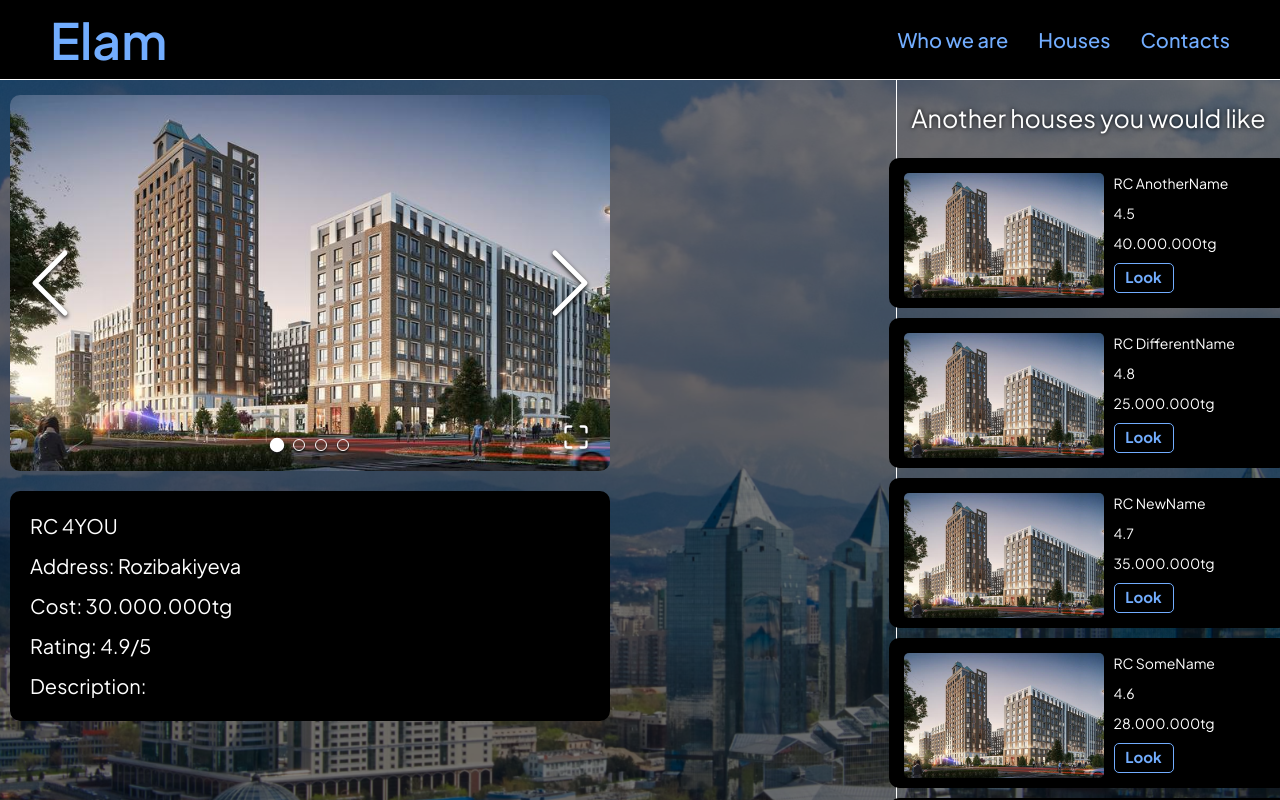
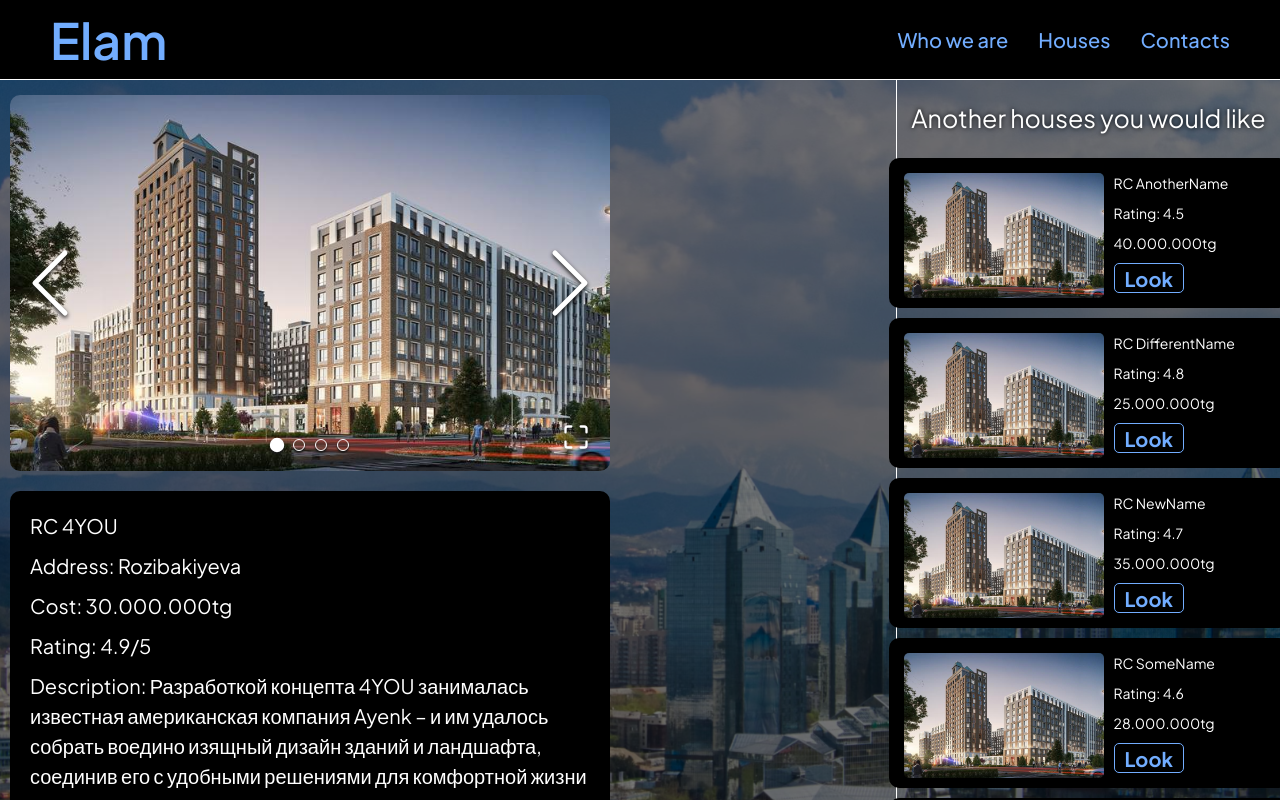
Before and after one commit to alikzilla/elamApp, a React (Create React App) app in the folder frontend/elamfront/: page /#/houses/1 in a window 1280 px wide. Shown: the top 800 px of the page. Built offline with nearby package versions, Linux system fonts and the light colour scheme.

Commit message:
separate button to independent component

```diff
--- a/frontend/elamfront/src/components/button/Button.jsx
+++ b/frontend/elamfront/src/components/button/Button.jsx
@@ -1,7 +1,8 @@
+import styles from "./button.module.css";
 
-const Button = ({ children, styles }) => {
+const Button = ({ children, width, height }) => {
     return (
-        <button className={styles}> {children} </button>
+        <button className={styles.button} style={{height: height + "px", width: width + "px"}}> {children} </button>
     );
 }
 
--- /dev/null
+++ b/frontend/elamfront/src/components/button/button.module.css
@@ -0,0 +1,18 @@
+.button {
+  height: 50px;
+  padding: 0 10px;
+  font-size: 20px;
+  font-weight: 700;
+  background-color: black;
+  border: 1px solid rgb(114, 173, 255);
+  border-radius: 5px;
+  color: rgb(114, 173, 255);
+  transition: all 0.3s;
+  cursor: pointer;
+}
+
+.button:hover {
+  background-color: rgb(114, 173, 255);
+  color: white;
+  border: 1px solid black;
+}
--- a/frontend/elamfront/src/components/mapBlock/mapBlock.module.css
+++ b/frontend/elamfront/src/components/mapBlock/mapBlock.module.css
@@ -8,6 +8,8 @@
   flex-direction: column;
   align-items: center;
   justify-content: space-evenly;
+  font-weight: 600;
+  font-size: 20px;
 }
 
 .mapWrapper {
--- a/frontend/elamfront/src/pages/contactPage/components/ContactForm.jsx
+++ b/frontend/elamfront/src/pages/contactPage/components/ContactForm.jsx
@@ -1,5 +1,6 @@
 import { useState } from "react";
 import styles from "../contactpage.module.css";
+import Button from "../../../components/button/Button";
 
 const ContactForm = ({}) => {
   const [ nameText, setNameText ] = useState("");
@@ -38,7 +39,7 @@ const ContactForm = ({}) => {
         <label htmlFor="message">Message:</label>
         <textarea name="message" id="message" placeholder="Yout message" onChange={MessageTextHandler} ></textarea>
       </div>
-      <button className={styles.button} onClick={sendMessage}>Send Message</button>
+      <Button onClick={sendMessage}>Send Message</Button>
     </section>
   )
 }
--- a/frontend/elamfront/src/pages/contactPage/contactpage.module.css
+++ b/frontend/elamfront/src/pages/contactPage/contactpage.module.css
@@ -12,6 +12,7 @@
   gap: 40px;
   color: white;
   font-size: 20px;
+  font-weight: 600;
   text-shadow: 0px 0px 5px black;
   padding-top: 110px;
   padding-bottom: 50px;
@@ -53,22 +54,3 @@
 .inputWrapper textarea {
   padding: 10px 10px;
 }
-
-.button {
-  height: 50px;
-  padding: 0 10px;
-  font-size: 20px;
-  font-weight: 700;
-  background-color: black;
-  border: 1px solid rgb(114, 173, 255);
-  border-radius: 5px;
-  color: rgb(114, 173, 255);
-  transition: all 0.3s;
-  cursor: pointer;
-}
-
-.button:hover {
-  background-color: rgb(114, 173, 255);
-  color: white;
-  border: 1px solid black;
-}
--- a/frontend/elamfront/src/pages/homePage/components/welcomeBlock/welcomeBlock.module.css
+++ b/frontend/elamfront/src/pages/homePage/components/welcomeBlock/welcomeBlock.module.css
@@ -11,5 +11,6 @@
   justify-content: center;
   color: white;
   font-size: 40px;
+  font-weight: 600;
   text-shadow: 0px 0px 5px black;
 }
--- a/frontend/elamfront/src/pages/houseItemPage/HouseItemPage.jsx
+++ b/frontend/elamfront/src/pages/houseItemPage/HouseItemPage.jsx
@@ -26,7 +26,7 @@ function HouseItemPage() {
           <p>Address: {house.address}</p>
           <p>Cost: {house.cost}</p>
           <p>Rating: {house.rating}/5</p>
-          <p>Description: </p>
+          <p>Description: {house.description}</p>
         </div>
       </div>
       <div className={styles.sidebar}>
--- a/frontend/elamfront/src/pages/houseItemPage/components/HouseCard.jsx
+++ b/frontend/elamfront/src/pages/houseItemPage/components/HouseCard.jsx
@@ -1,5 +1,6 @@
 import styles from "./houseCard.module.css";
 import { Link } from "react-router-dom";
+import Button from "../../../components/button/Button";
 
 const HouseCard = ({ house }) => {
   return (
@@ -7,10 +8,10 @@ const HouseCard = ({ house }) => {
       <img src={house.img} alt={house.name} className={styles.houseImage} />
       <div className={styles.houseInfo}>
         <h1>{house.name}</h1>
-        <p>{house.rating}</p>
+        <p>Rating: {house.rating}</p>
         <p>{house.cost}</p>
         <Link to={`/houses/${house.id}`}>
-          <button>Look</button>
+          <Button height={30}>Look</Button>
         </Link>
       </div>
     </section>
--- a/frontend/elamfront/src/pages/houseItemPage/components/houseCard.module.css
+++ b/frontend/elamfront/src/pages/houseItemPage/components/houseCard.module.css
@@ -22,22 +22,3 @@
   flex-direction: column;
   justify-content: space-between;
 }
-
-.houseInfo button {
-  height: 30px;
-  width: 60px;
-  font-size: 15px;
-  font-weight: 700;
-  background-color: black;
-  border: 1px solid rgb(114, 173, 255);
-  border-radius: 5px;
-  color: rgb(114, 173, 255);
-  transition: all 0.3s;
-  cursor: pointer;
-}
-
-.houseInfo button:hover {
-  background-color: rgb(114, 173, 255);
-  color: white;
-  border: 1px solid black;
-}
--- a/frontend/elamfront/src/pages/housesPage/components/Housecard.jsx
+++ b/frontend/elamfront/src/pages/housesPage/components/Housecard.jsx
@@ -1,5 +1,6 @@
 import styles from "./pricecomp.module.css";
 import { Link } from "react-router-dom";
+import Button from "../../../components/button/Button";
 
 const Housecard = ({ id, img, name, cost, address, rating }) => {
   return (
@@ -14,7 +15,7 @@ const Housecard = ({ id, img, name, cost, address, rating }) => {
         </div>
         <div className={styles.controlContent}>
           <Link to={`/houses/${id}`}>
-            <button>Look</button>
+            <Button>Look</Button>
           </Link>
         </div>
       </div>
--- a/frontend/elamfront/src/pages/housesPage/components/pricecomp.module.css
+++ b/frontend/elamfront/src/pages/housesPage/components/pricecomp.module.css
@@ -1,5 +1,10 @@
 .searchbar {
-  background-color: white;
+  background-image: url("../../../assets/almatyBackground.png");
+  background-position: center;
+  background-repeat: no-repeat;
+  background-size: cover;
+  color: white;
+  text-shadow: 0px 0px 5px black;
   width: 100%;
   padding: 140px 0 70px 0;
   display: flex;
@@ -29,26 +34,8 @@
   font-size: 25px;
   border-radius: 5px;
   outline-color: rgb(114, 173, 255);
-  border: 1px solid black;
-}
-
-.controls button {
-  height: 50px;
-  width: 80px;
-  font-size: 25px;
-  font-weight: 700;
-  background-color: black;
-  border: 1px solid rgb(114, 173, 255);
-  border-radius: 5px;
-  color: rgb(114, 173, 255);
-  transition: all 0.3s;
-  cursor: pointer;
-}
-
-.controls button:hover {
-  background-color: rgb(114, 173, 255);
-  color: white;
-  border: 1px solid black;
+  border: 2px solid black;
+  color: black;
 }
 
 .housecard {
--- a/frontend/elamfront/src/store.js
+++ b/frontend/elamfront/src/store.js
@@ -1,4 +1,4 @@
-import imgForYou from "./assets/foryou.jpg";
+import imgForYou from "./assets/4you/foryou.jpg";
 
 export const houses = [
   {
@@ -8,6 +8,7 @@ export const houses = [
     cost: "30.000.000tg",
     address: "Rozibakiyeva",
     rating: "4.9",
+    description: " Разработкой концепта 4YOU занималась известная американская компания Ayenk – и им удалось собрать воедино изящный дизайн зданий и ландшафта, соединив его с удобными решениями для комфортной жизни внутри комплекса. Цена жилого комплекса завышена, но при этом ЖК является удобным, новым и комфортным для жильцов. В плане сейсмоустойчивости угрозы жилой комплекс в порядке, хотя ЖК находится ближе к горам, этот факт был взять и построили надежную основу ЖК. Рядом находятся госучреждения в которые можно будет пойти при случае землетрясения.",
     images: [
       {
         original: imgForYou
```
Also changed, not shown: frontend/elamfront/src/assets/4you/foryou.jpg (renamed from frontend/elamfront/src/assets/foryou.jpg).
